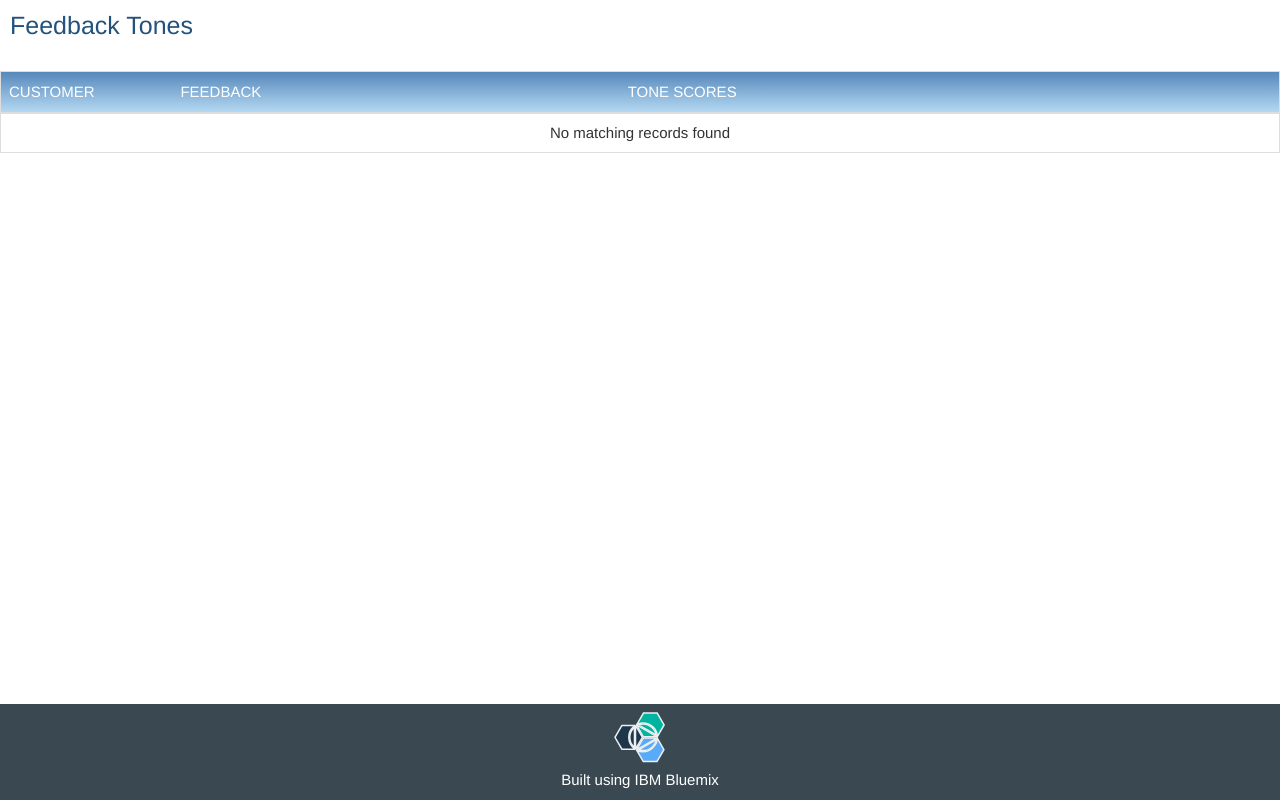
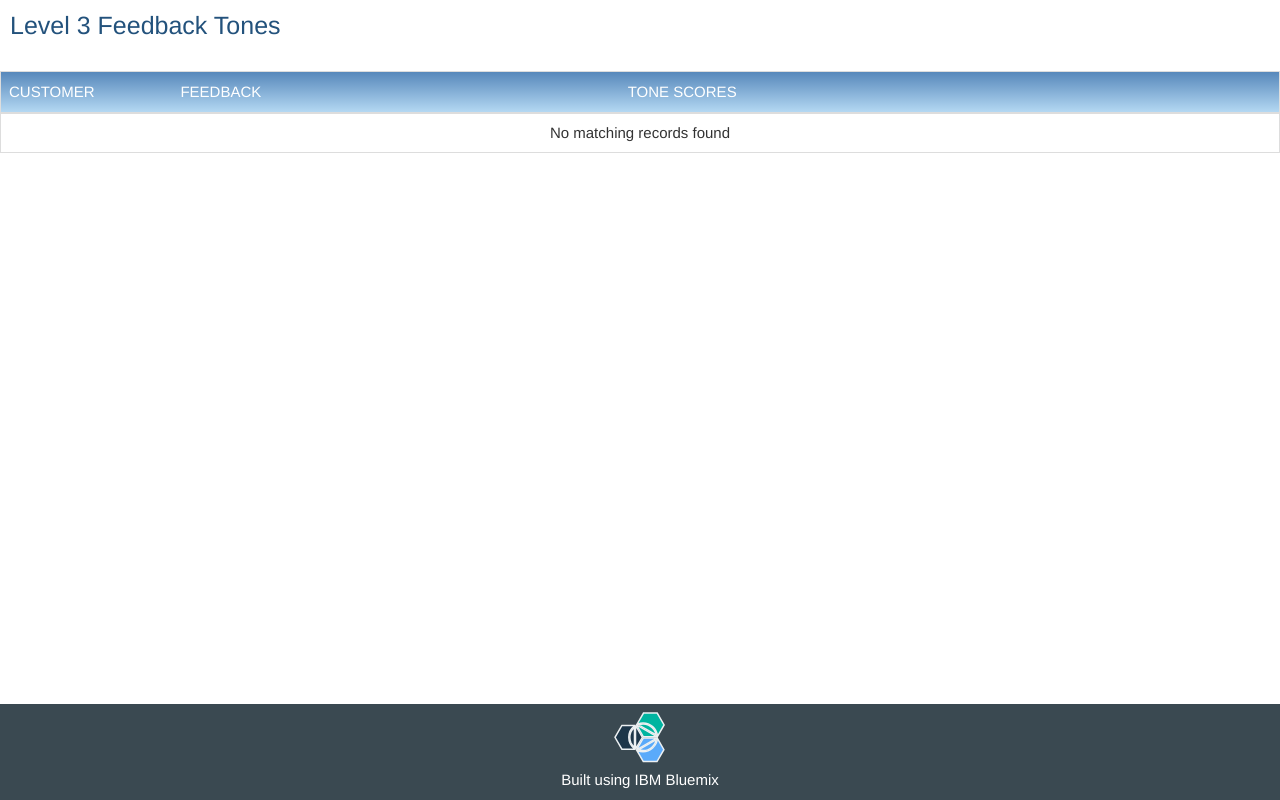
Before and after one commit to cebaker6/BlueMix-Feedback, a website: page public/index.html in a window 1280 px wide. Drawn offline with nearby package versions, Linux system fonts and the light colour scheme; no server answers.

Commit message:
changed the title again

```diff
--- a/public/index.html
+++ b/public/index.html
@@ -24,7 +24,7 @@
     <nav class="navbar navbar navbar-fixed-top">
         <div class="container-fluid">
             <div class="navbar-header">
-                <a href="/" class="navbar-brand"><span class="global-header__brand" style="margin-left: 10px;">Feedback Tones</span></a>
+                <a href="/" class="navbar-brand"><span class="global-header__brand" style="margin-left: 10px;">Level 3 Feedback Tones</span></a>
             </div>
         </div>
     </nav>
```
